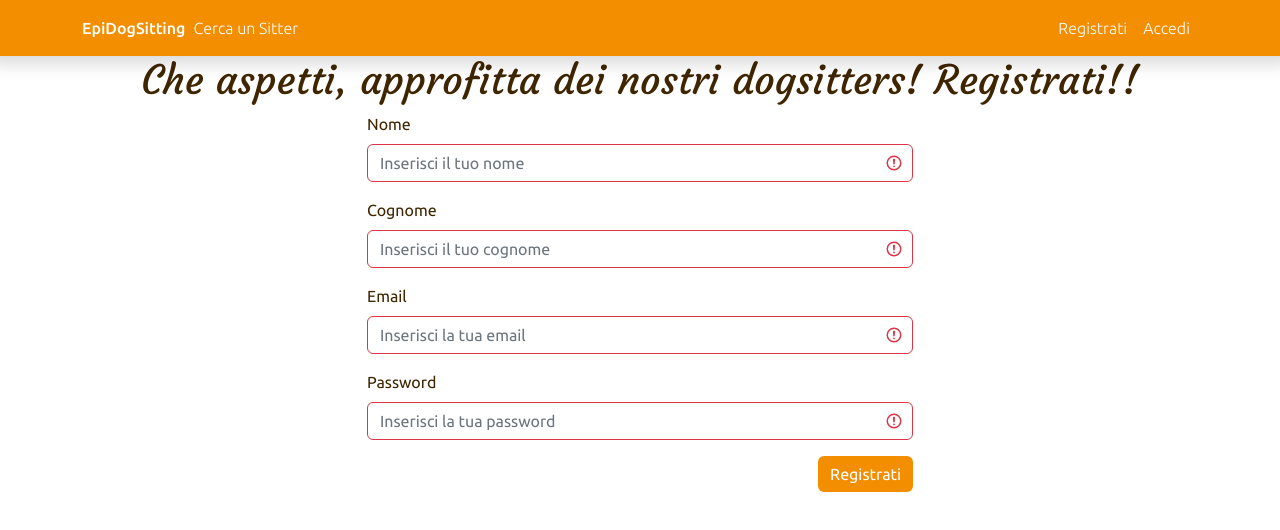
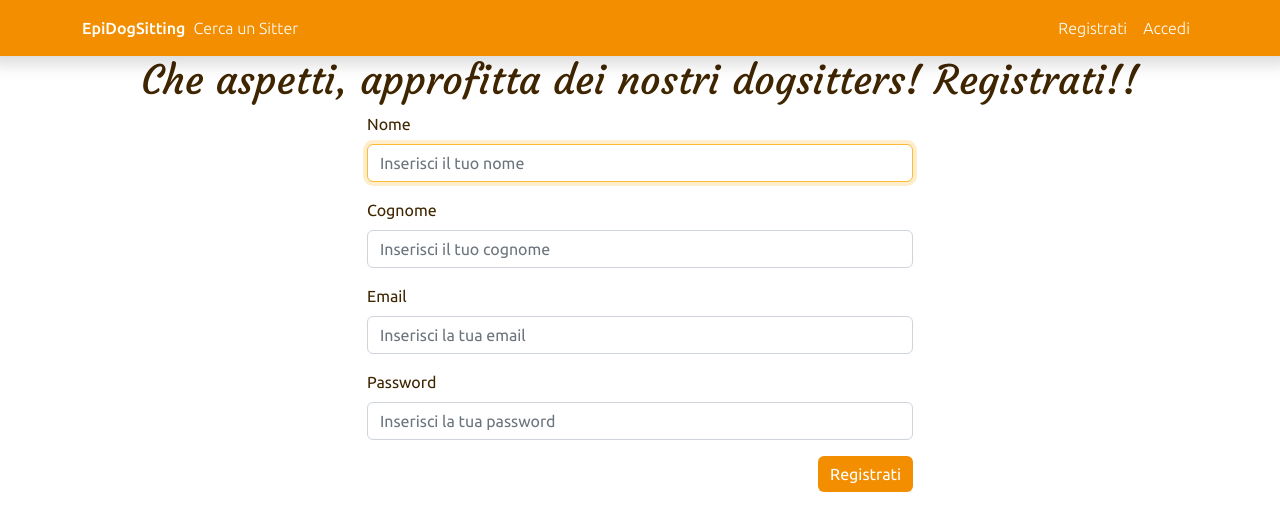
Before and after one commit to phyxius23/EpiDogSitting-FrontEnd, a React (Create React App) app: page /crea-account-proprietario in a window 1280 px wide. Shown: the top 530 px of the page. Built offline with nearby package versions, Linux system fonts and the light colour scheme.

Commit message:
aggiunto pattern per nome e cognome

```diff
--- a/src/assets/css/style.css
+++ b/src/assets/css/style.css
@@ -54,11 +54,7 @@ body {
 }
 /* CAP Input */
 .form-control:focus {
-	/* color: #212529; */
-	/* background-color: #fff; */
-	border-color: #86b7fe;
 	border-color: #fbbb37;
-	/* outline: 0; */
 	box-shadow: 0 0 0 0.25rem rgba(251, 187, 55, 0.25);
 }
 /* Search Button */
--- a/src/components/Login.jsx
+++ b/src/components/Login.jsx
@@ -54,7 +54,6 @@ const Login = () => {
 
 	// validazione email
 	const isValidEmail = (email) => {
-		// const emailRegex = /^[^\s@]+@[^\s@]+\.[^\s@]+$/;
 		const emailRegex = /^[a-z0-9]+@[a-z]+\.[a-z]{2,3}$/;
 		return emailRegex.test(email);
 	};
@@ -82,6 +81,7 @@ const Login = () => {
 								type="email"
 								className="input-login"
 								placeholder="Inserisci la tua email"
+								autoFocus
 								value={login.email}
 								onChange={(e) => setLogin({ ...login, email: e.target.value })}
 							/>
--- a/src/components/RegisterDogOwner.jsx
+++ b/src/components/RegisterDogOwner.jsx
@@ -15,6 +15,10 @@ const RegisterDogOwner = () => {
 
 	const sendRegister = async (e) => {
 		e.preventDefault();
+
+		if (!isValidEmail(register.email)) {
+			return toast.warning("Formato email errato");
+		}
 
 		try {
 			const response = await fetch(`http://localhost:5001/auth/register/dogowners`, {
@@ -44,19 +48,28 @@ const RegisterDogOwner = () => {
 		}
 	};
 
+	// validazione email
+	const isValidEmail = (email) => {
+		const emailRegex = /^[a-z0-9]+@[a-z]+\.[a-z]{2,3}$/;
+		return emailRegex.test(email);
+	};
+
 	return (
 		<>
 			<Container className="">
 				<h1 className="text-center">Che aspetti, approfitta dei nostri dogsitters! Registrati!!</h1>
 				<Row className="justify-content-center">
 					<Col xs={6}>
-						<Form className=" rounded form-register" onSubmit={sendRegister} validated>
+						<Form className=" rounded form-register" onSubmit={sendRegister}>
 							<Form.Group className="mb-3">
 								<Form.Label>Nome</Form.Label>
 								<Form.Control
 									type="text"
 									className="input-login"
 									placeholder="Inserisci il tuo nome"
+									pattern="(^[A-Za-z]{3,}$)"
+									title="Sono permessi un minimo di 3 caratteri"
+									autoFocus
 									value={register.name}
 									onChange={(e) => setRegister({ ...register, name: e.target.value })}
 									required
@@ -68,6 +81,8 @@ const RegisterDogOwner = () => {
 									type="text"
 									className="input-login"
 									placeholder="Inserisci il tuo cognome"
+									pattern="(^[A-Za-z]{1,}$)"
+									title="Sono permessi solo caratteri"
 									value={register.surname}
 									onChange={(e) => setRegister({ ...register, surname: e.target.value })}
 									required
```
